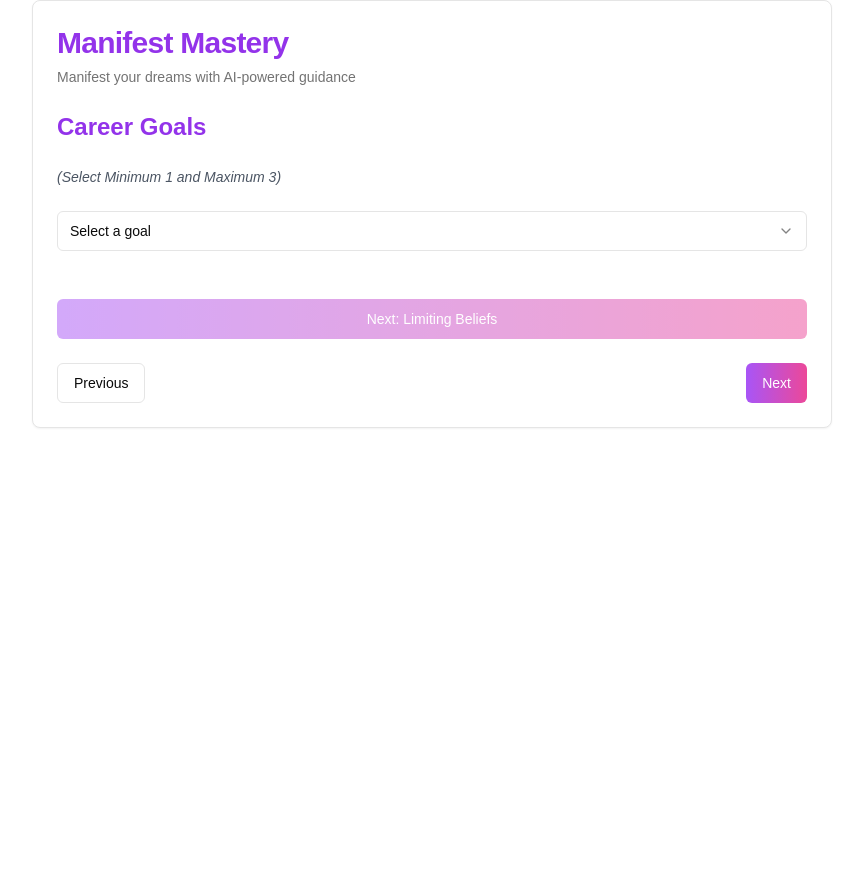
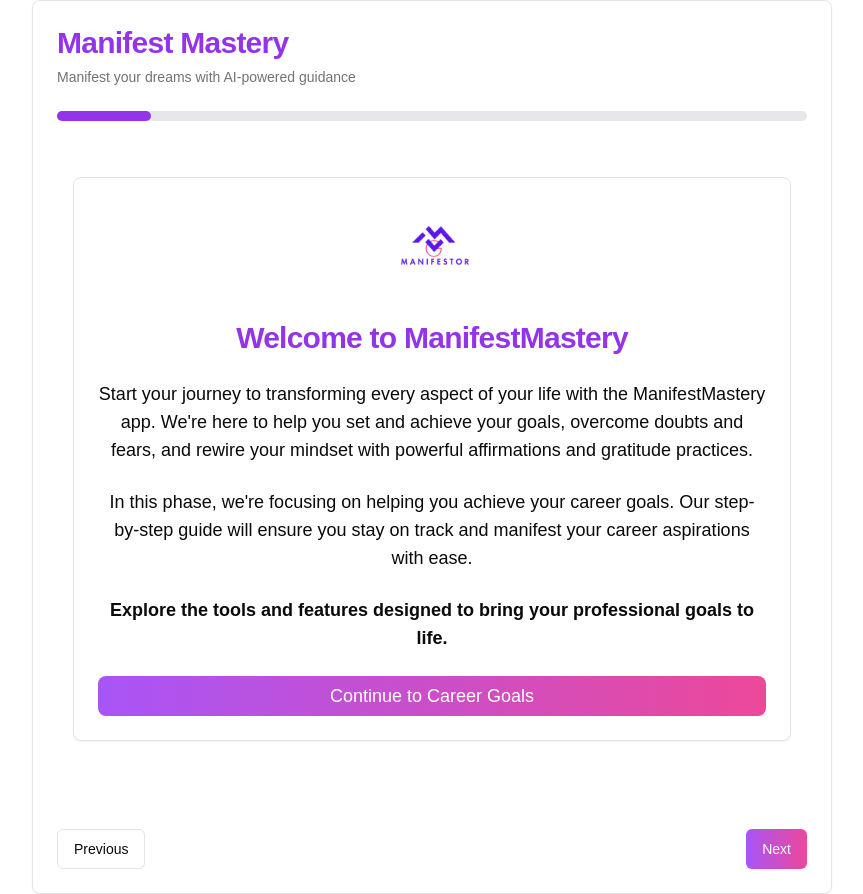
Before and after one commit to rohiniyuvaraj/manifestmastery, a Next.js app: page / in a window 1280 px wide. Both pictures are taken after a click on the button "Get Started". Shown: the whole page, without its empty margins (208-1071 px from the left). Before the commit the page ends 800 px from the top, so only its background shows below. Built offline with nearby package versions, Linux system fonts and the light colour scheme.

Commit message:
Completed development in Cursor branch

```diff
--- a/app/page.tsx
+++ b/app/page.tsx
@@ -1,27 +1,27 @@
 "use client";
 
-import { useState } from 'react'
+import { useState } from 'react';
+import { Card, CardContent, CardDescription, CardFooter, CardHeader, CardTitle } from "@/components/ui/card"
 import { Button } from "@/components/ui/button"
-import { Card, CardContent, CardDescription, CardFooter, CardHeader, CardTitle } from "@/components/ui/card"
 import { Input } from "@/components/ui/input"
 import { Label } from "@/components/ui/label"
 import { Select, SelectContent, SelectItem, SelectTrigger, SelectValue } from "@/components/ui/select"
 import { Textarea } from "@/components/ui/textarea"
-import { Upload, ExternalLink } from 'lucide-react'
 import { Alert, AlertDescription, AlertTitle } from "@/components/ui/alert"
+import { ExternalLink } from 'lucide-react'
 import Image from 'next/image';
 
 const careerGoals = [
-  "Get promotions/Raise",
-  "Learn new Skill",
-  "Start side Business",
-  "Network with Professionals",
-  "Improve public speaking",
-  "Change Career path",
-  "Take Leadership role",
-  "Improve time Management",
-  "Attend Professional Workshop",
-  "Find a mentor"
+  "Get a promotion",
+  "Switch careers",
+  "Start a business",
+  "Improve work-life balance",
+  "Develop new skills",
+  "Increase income",
+  "Find a new job",
+  "Expand professional network",
+  "Achieve a specific career milestone",
+  "Improve job satisfaction"
 ]
 
 interface GoalDetails {
@@ -41,8 +41,30 @@ interface LimitingBelief {
   newBelief: string;
 }
 
+const sectionInstructions = {
+  careerGoals: "This section helps you map out what you want to achieve in your career and the steps to get there.",
+  limitingBeliefs: "This section helps you build confidence to pursue new opportunities and overcome career obstacles by removing fears/doubts that are holding you back to achieve your goal.",
+  affirmationsGratitude: "This section helps you build a mindset of success by affirming your strengths and acknowledging the progress you've made, which keeps you motivated and focused on career growth.",
+  manifestationScript: "This personalized career script will serve as a powerful tool to guide your intentions and manifest your dream career.",
+  visionBoard: "Use this section to build a visual representation that captures your career goals all in one place for you to practice. You can download and use it as your desktop or phone wallpaper for daily inspiration.",
+  thirtyMinutePlan: "This section helps you to be aligned with your career manifestation goals."
+};
+
+// Add this function at the top level of your file
+function ProgressBar({ currentStep, totalSteps }: { currentStep: number; totalSteps: number }) {
+  const progress = (currentStep / totalSteps) * 100;
+  return (
+    <div className="w-full bg-gray-200 rounded-full h-2.5">
+      <div
+        className="bg-purple-600 h-2.5 rounded-full"
+        style={{ width: `${progress}%` }}
+      ></div>
+    </div>
+  );
+}
+
 export default function ManifestMasteryApp() {
-  const [step, setStep] = useState(0)
+  const [step, setStep] = useState(0);
   const [selectedGoals, setSelectedGoals] = useState<string[]>([])
   const [goalDetails, setGoalDetails] = useState<GoalDetails[]>([])
   const [limitingBelief, setLimitingBelief] = useState<LimitingBelief>({
@@ -110,7 +132,7 @@ export default function ManifestMasteryApp() {
   const validateStep = () => {
     setError(null)
     switch (step) {
-      case 1:
+      case 2: // Career Goals
         if (selectedGoals.length === 0) {
           setError("Please select at least one goal.")
           return false
@@ -122,7 +144,7 @@ export default function ManifestMasteryApp() {
           return false
         }
         break
-      case 2:
+      case 3: // Limiting Beliefs section
         if (Object.values(limitingBelief).some(value => !value)) {
           setError("Please fill in all fields about your limiting beliefs.")
           return false
@@ -138,36 +160,77 @@ export default function ManifestMasteryApp() {
     }
   }
 
+  const totalSteps = 9; // Total number of steps including the 30-minute plan
+
   const renderStep = () => {
     switch (step) {
       case 0:
         return (
-          <div className="space-y-6">
-            <div className="flex justify-center mb-6">
+          <div className="container mx-auto px-4 py-8">
+            <Card className="w-full max-w-4xl mx-auto mb-8">
+              <CardContent className="pt-6 text-center">
                 <Image
-                src="/G.png"
-                alt="Manifest Mastery Logo"
+                  src="/G.png" // Make sure this matches your file name exactly
+                  alt="Manifestor Logo"
+                  width={100}
+                  height={100}
+                  className="mx-auto mb-6"
+                />
+                <h1 className="text-4xl font-bold text-purple-600 mb-4">Manifest Mastery</h1>
+                <h2 className="text-2xl font-semibold mb-2">Excited to start your goals manifestation?</h2>
+                <p className="text-gray-600 mb-6">Start Your Manifestation Journey Today!</p>
+                <Button
+                  onClick={() => setStep(1)}
+                  className="w-full bg-gradient-to-r from-purple-500 to-pink-500 text-white py-3 rounded-lg text-lg"
+                >
+                  Get Started
+                </Button>
+              </CardContent>
+            </Card>
+          </div>
+        )
+      case 1:
+        return (
+          <div className="container mx-auto px-4 py-8">
+            <Card className="w-full max-w-4xl mx-auto mb-8">
+              <CardHeader>
+                <div className="flex items-center justify-center mb-4">
+                  <Image
+                    src="/G.png" // Update this path to your actual logo file
+                    alt="Manifestor Logo"
                     width={96}
                     height={96}
                     className="object-contain"
                   />
                 </div>
-            <h1 className="text-4xl font-bold text-center text-purple-600" style={{ fontFamily: 'Futura, sans-serif' }}>Manifest Mastery</h1>
-            <h2 className="text-2xl font-semibold text-center">Excited to start your goals manifestation?</h2>
-            <p className="text-center text-gray-600" style={{ fontFamily: 'Quicksand, sans-serif' }}>Start Your Manifestation Journey Today!</p>
+                <CardTitle className="text-3xl font-bold text-purple-600 text-center">Welcome to ManifestMastery</CardTitle>
+              </CardHeader>
+              <CardContent>
+                <p className="text-lg text-center mb-6">
+                  Start your journey to transforming every aspect of your life with the ManifestMastery app. We&apos;re here to help you set and achieve your goals, overcome doubts and fears, and rewire your mindset with powerful affirmations and gratitude practices.
+                </p>
+                <p className="text-lg text-center mb-6">
+                  In this phase, we&apos;re focusing on helping you achieve your career goals. Our step-by-step guide will ensure you stay on track and manifest your career aspirations with ease.
+                </p>
+                <p className="text-lg text-center font-semibold mb-6">
+                  Explore the tools and features designed to bring your professional goals to life.
+                </p>
                 <Button
-              onClick={() => setStep(1)}
-              className="w-full bg-gradient-to-r from-purple-500 to-pink-500 text-white"
+                  onClick={() => setStep(2)}
+                  className="w-full bg-gradient-to-r from-purple-500 to-pink-500 text-white py-3 rounded-lg text-lg"
                 >
-              Get Started
+                  Continue to Career Goals
                 </Button>
+              </CardContent>
+            </Card>
           </div>
         )
-      case 1:
+      case 2:
         return (
           <div className="space-y-6">
-            <h2 className="text-2xl font-bold text-purple-600" style={{ fontFamily: 'Futura, sans-serif' }}>Career Goals</h2>
-            <p className="text-sm italic text-gray-600" style={{ fontFamily: 'Quicksand, sans-serif' }}>(Select Minimum 1 and Maximum 3)</p>
+            <h2 className="text-2xl font-bold text-purple-600">Career Goals</h2>
+            <p className="text-sm italic text-gray-600">{sectionInstructions.careerGoals}</p>
+            <p className="text-sm italic text-gray-600">(Select Minimum 1 and Maximum 3)</p>
             <Select onValueChange={(value) => handleGoalSelection(value)}>
               <SelectTrigger className="w-full">
                 <SelectValue placeholder="Select a goal" />
@@ -247,11 +310,12 @@ export default function ManifestMasteryApp() {
             </Button>
           </div>
         )
-      case 2:
+      case 3:
         return (
           <div className="space-y-6">
             <h2 className="text-2xl font-bold text-purple-600">Limiting Belief</h2>
-            <p className="text-sm italic text-gray-600" style={{ fontFamily: 'Quicksand, sans-serif' }}>
+            <p className="text-sm italic text-gray-600">{sectionInstructions.limitingBeliefs}</p>
+            <p className="text-sm italic text-gray-600">
               This section has 3 steps for you to understand your limiting belief and get rid of them to make your manifesting journey faster
             </p>
             <div className="space-y-4">
@@ -320,7 +384,7 @@ export default function ManifestMasteryApp() {
               onClick={() => {
                 if (validateStep()) {
                   generateAffirmationsAndGratitude()
-                  setStep(3)
+                  setStep(4)
                 }
               }}
               className="w-full bg-gradient-to-r from-purple-500 to-pink-500 text-white"
@@ -329,10 +393,11 @@ export default function ManifestMasteryApp() {
             </Button>
           </div>
         )
-      case 3:
+      case 4:
         return (
           <div className="space-y-6">
             <h2 className="text-2xl font-bold text-purple-600">Affirmations & Gratitude</h2>
+            <p className="text-sm italic text-gray-600">{sectionInstructions.affirmationsGratitude}</p>
             <div className="space-y-4">
               <h3 className="text-xl font-semibold">Affirmations</h3>
               {affirmations.map((affirmation, index) => (
@@ -346,14 +411,14 @@ export default function ManifestMasteryApp() {
               ))}
             </div>
             <Button
-              onClick={() => setStep(4)}
+              onClick={() => setStep(5)}
               className="w-full bg-gradient-to-r from-purple-500 to-pink-500 text-white"
             >
               Next: Vision Board
             </Button>
           </div>
         )
-      case 4:
+      case 5:
         return (
           <div className="space-y-6">
             <h2 className="text-2xl font-bold text-purple-600">Vision Board 2024</h2>
@@ -390,7 +455,7 @@ export default function ManifestMasteryApp() {
             <Button
               onClick={() => {
                 generateManifestationScript()
-                setStep(5)
+                setStep(6)
               }}
               className="w-full bg-gradient-to-r from-purple-500 to-pink-500 text-white"
             >
@@ -398,25 +463,27 @@ export default function ManifestMasteryApp() {
             </Button>
           </div>
         )
-      case 5:
+      case 6:
         return (
           <div className="space-y-6">
             <h2 className="text-2xl font-bold text-purple-600">Your Career Manifestation Script</h2>
+            <p className="text-sm italic text-gray-600">{sectionInstructions.manifestationScript}</p>
             <div className="p-4 bg-gray-100 rounded-md">
               <p className="text-gray-800 whitespace-pre-line">{manifestationScript}</p>
             </div>
             <Button
-              onClick={() => setStep(6)}
+              onClick={() => setStep(7)}
               className="w-full bg-gradient-to-r from-purple-500 to-pink-500 text-white"
             >
               View Overview
             </Button>
           </div>
         )
-      case 6:
+      case 7:
         return (
           <div className="space-y-6">
             <h2 className="text-2xl font-bold text-purple-600">Vision Board Overview</h2>
+            <p className="text-sm italic text-gray-600">{sectionInstructions.visionBoard}</p>
             <div className="grid grid-cols-1 md:grid-cols-2 lg:grid-cols-3 gap-6">
               {selectedGoals.map((goal, index) => (
                 <div key={index} className="space-y-4 border p-4 rounded-md">
@@ -448,17 +515,18 @@ export default function ManifestMasteryApp() {
               <p className="text-gray-600 whitespace-pre-line">{manifestationScript}</p>
             </div>
             <Button
-              onClick={() => setStep(7)}
+              onClick={() => setStep(8)}
               className="w-full bg-gradient-to-r from-purple-500 to-pink-500 text-white"
             >
               View 30 Minutes Plan
             </Button>
           </div>
         )
-      case 7:
+      case 8:
         return (
           <div className="space-y-6 bg-gradient-to-r from-purple-500 to-pink-500 p-6 rounded-lg text-white">
             <h2 className="text-2xl font-bold">30 Minutes Plan</h2>
+            <p className="text-sm italic">{sectionInstructions.thirtyMinutePlan}</p>
             <ol className="list-decimal list-inside space-y-4">
               <li className="space-y-2">
                 <span className="font-semibold">Breathing - 10 minutes</span>
@@ -477,30 +545,23 @@ export default function ManifestMasteryApp() {
                     Silence Timer
                   </a>
                 </div>
-                <p className="text-sm">Maintain silence and observe your thoughts here.</p>
               </li>
               <li className="space-y-2">
                 <span className="font-semibold">Read Your 3 Career Goals</span>
-                <p className="text-sm">Read from what has been generated by the app.</p>
               </li>
               <li className="space-y-2">
-                <span className="font-semibold">Ho&apos;oponopono - 2 minutes</span>
-                <p className="text-sm">Based on your identified limiting beliefs/fears, say this prayer to heal your fears.</p>
+                <span className="font-semibold">Hooponopono - 2 minutes</span>
               </li>
               <li className="space-y-2">
                 <span className="font-semibold">Gratitude - 2 minutes</span>
-                <p className="text-sm">Read from what has been generated by the app, giving gratitude for current blessings in your career.</p>
               </li>
               <li className="space-y-2">
                 <span className="font-semibold">Affirmations - 2 minutes</span>
-                <p className="text-sm">Read from what has been generated by the app, focusing on affirmations to rewire your brain.</p>
               </li>
               <li className="space-y-2">
                 <span className="font-semibold">Read Your Life Script and Visualize Your Goals Vision Board - 2 minutes</span>
-                <p className="text-sm">Read from what has been generated by the app, practicing visualization to believe in your accomplishments.</p>
               </li>
             </ol>
-            <p className="font-semibold text-center mt-6">Have a wonderful day ahead.</p>
           </div>
         )
       default:
@@ -514,6 +575,11 @@ export default function ManifestMasteryApp() {
         <CardTitle className="text-3xl font-bold text-purple-600">Manifest Mastery</CardTitle>
         <CardDescription>Manifest your dreams with AI-powered guidance</CardDescription>
       </CardHeader>
+      {step > 0 && step < totalSteps && (
+        <CardContent>
+          <ProgressBar currentStep={step} totalSteps={totalSteps - 1} />
+        </CardContent>
+      )}
       <CardContent>
         {error && (
           <Alert variant="destructive" className="mb-4">
@@ -529,7 +595,7 @@ export default function ManifestMasteryApp() {
             Previous
           </Button>
         )}
-        {step < 7 && step > 0 && (
+        {step < totalSteps - 1 && step > 0 && (
           <Button onClick={nextStep} className="bg-gradient-to-r from-purple-500 to-pink-500 text-white">
             Next
           </Button>
```
Also changed, not shown: my-app/badge.tsx (added, +36 -0 lines), my-app/progress.tsx (added, +28 -0 lines), 1 other file (tests, documents, lock files or other folders). Lines whose indentation alone changed are shown as unchanged.
